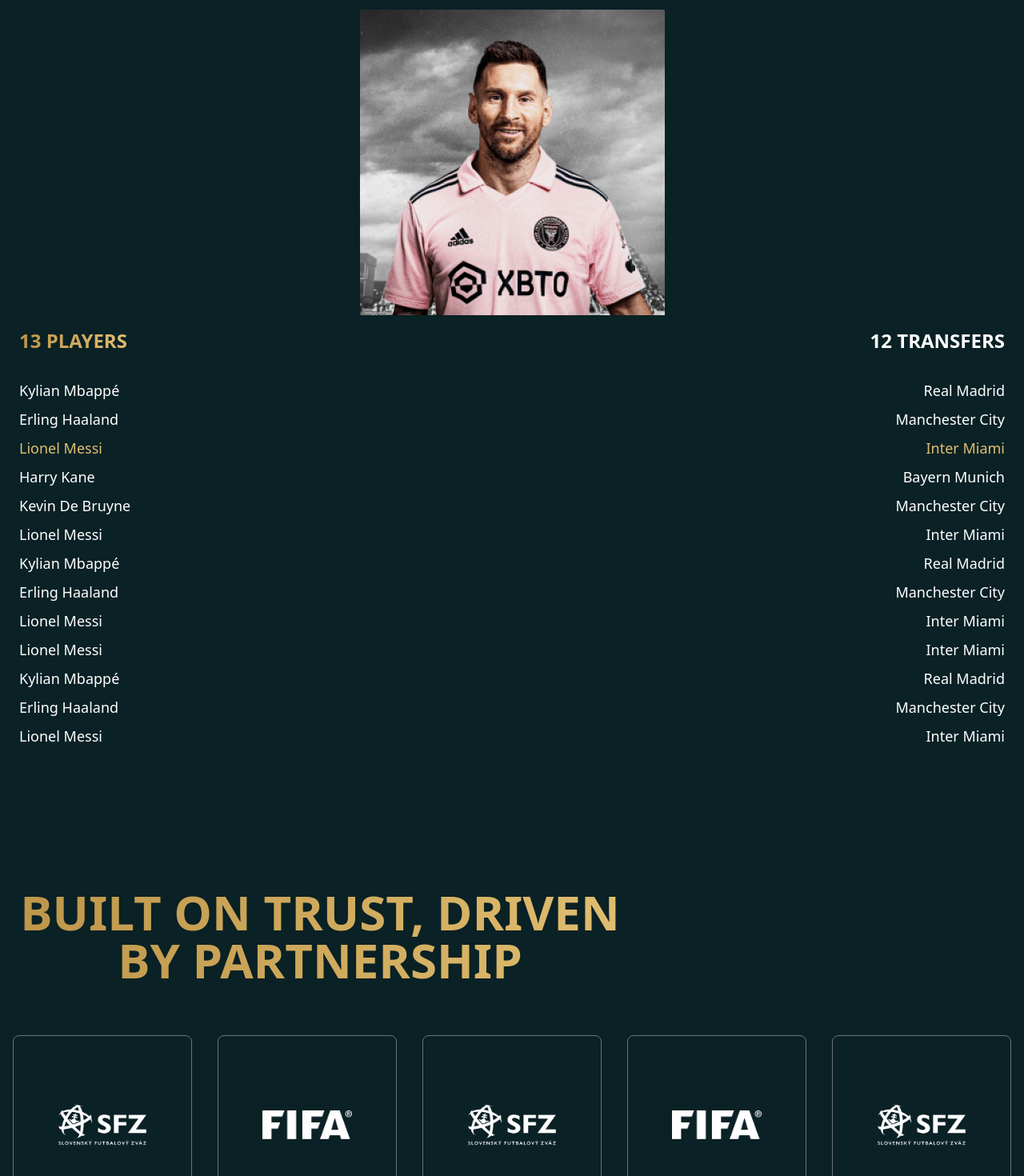
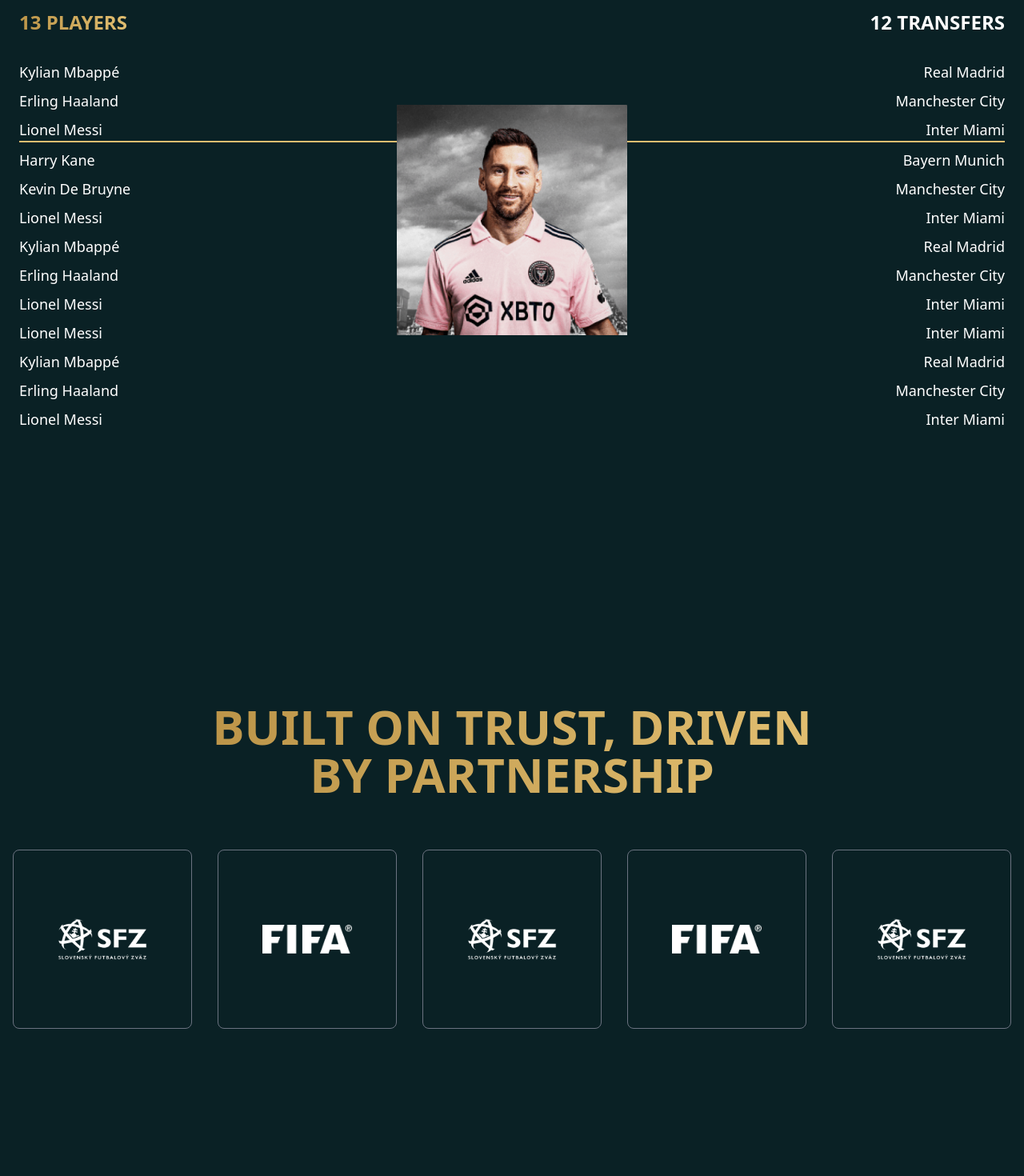
Before and after one commit to dejvidEm/tpa, a React (Vite) app: page / in a window 1280 px wide. Shown: the part 2600-4070 px from the top of the page at 80% size. Built offline with nearby package versions, Linux system fonts and the light colour scheme.

Commit message:
opravy bugov

```diff
--- a/src/components/Partnership.tsx
+++ b/src/components/Partnership.tsx
@@ -8,9 +8,11 @@
 
 const Partners: React.FC<PartnersProps> = ({ logos, title }) => {
   return (
-    <div className="relative w-full bg-[#0A2125] py-8 my-28">
-      <h2 className="max-w-[800px] mx-auto text-center text-3xl md:text-6xl font-bold px-10 md:px-0 mb-10 md:mb-16 bg-gradient-to-r from-gold_secondary to-gold_primary inline-block text-transparent bg-clip-text uppercase">{title}</h2>
-      <div className="flex justify-center items-center space-x-8 over">
+    <div className="relative w-full bg-[#0A2125] py-8 my-28 flex flex-col items-center justify-center min-h-screen">
+      <h2 className="text-3xl md:text-6xl font-bold px-10 md:px-0 mb-10 md:mb-16 md:max-w-[750px] bg-gradient-to-r from-gold_secondary to-gold_primary inline-block text-transparent bg-clip-text uppercase text-center">
+        {title}
+      </h2>
+      <div className="flex justify-center items-center space-x-8">
         {logos.map((logo, index) => (
           <TeamCard key={index} logo={logo} altText={`Logo ${index}`} />
         ))}
--- a/src/components/PlayerTransfers.tsx
+++ b/src/components/PlayerTransfers.tsx
@@ -24,29 +24,33 @@
 ];
 
 const PlayerTransfers: React.FC = () => {
-  const highlightedIndex = 2; // Index riadku, ktorý chceme zvýrazniť (tu napr. tretí hráč)
+  const highlightedIndex = players.findIndex(player => player.name === 'Lionel Messi'); // Prvý Messi
 
   return (
-    <div className="bg-[#0A2125] text-white px-6 py-8">
-        <h1 className='text-3xl md:text-6xl bg-gradient-to-r from-gold_secondary to-gold_primary inline-block text-transparent bg-clip-text mb-10 uppercase font-bold leading-8'>From Players <br />
-        <span className='ml-16'>to transfers</span></h1>
-      <div className="gap-8">
-        <div className="text-center">
-          <div className="w-full max-w-md mx-auto hidden md:block">
-            <img src="/images/messi.png" alt="Player" className="mx-auto mb-4" />
-          </div>
+    <div className="bg-[#0A2125] text-white px-6 py-8 relative">
+      <h1 className='text-3xl md:text-6xl bg-gradient-to-r from-gold_secondary to-gold_primary inline-block text-transparent bg-clip-text mb-10 uppercase font-bold leading-8'>
+        From Players <br />
+        <span className='ml-16'>to transfers</span>
+      </h1>
+      <div className="gap-8 relative">
+        {/* VEĽKÁ fotka úplne prekryje podčiarknutie */}
+        <div className="hidden md:block absolute left-1/2 transform -translate-x-1/2 top-1/2 -translate-y-1/2 z-20 bg-[#0A2125]">
+          <img src="/images/messi.png" alt="Player" className="w-72 h-72" />
         </div>
+
         <div className="col-span-1 md:col-span-2 lg:col-span-2">
           <div className="flex justify-between text-xl font-semibold mb-8">
-            <span className="text-2xl bg-gradient-to-r from-gold_secondary to-gold_primary inline-block text-transparent bg-clip-text font-bold">13 PLAYERS</span>
+            <span className="text-2xl bg-gradient-to-r from-gold_secondary to-gold_primary inline-block text-transparent bg-clip-text font-bold">
+              13 PLAYERS
+            </span>
             <span className="text-2xl font-bold">12 TRANSFERS</span>
           </div>
-          <div className="space-y-2">
+          <div className="space-y-2 relative">
             {players.map((player, index) => (
               <div
                 key={index}
                 className={`flex justify-between text-lg ${
-                  index === highlightedIndex ? 'text-gold_primary' : ''
+                  index === highlightedIndex ? 'border-b-2 border-gold_primary relative z-10' : ''
                 }`}
               >
                 <div className="flex flex-row gap-6">
```
